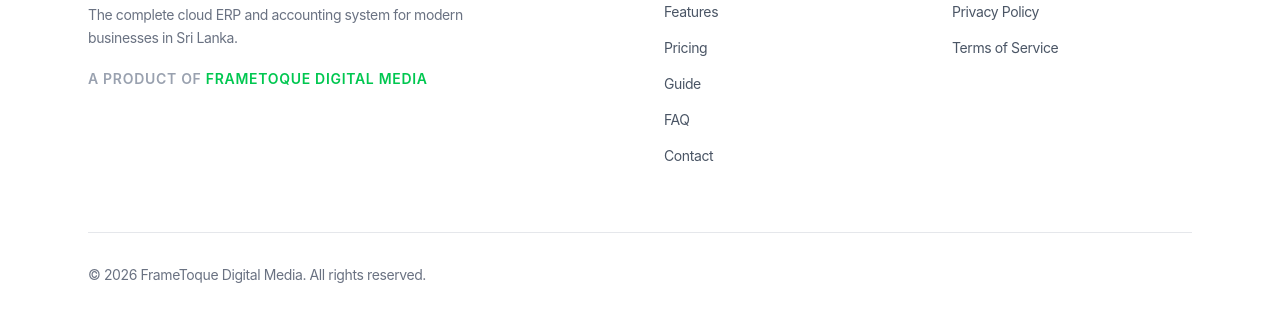
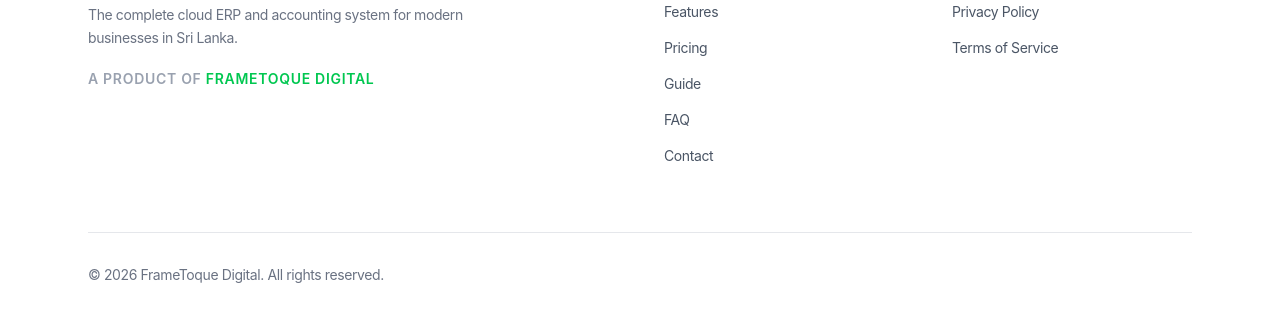
Before and after one commit to frametoque/framebooks, a Next.js app: page / in a window 1280 px wide. Shown: the part 6621-6935 px from the top of the page. Built offline with nearby package versions, Linux system fonts and the light colour scheme; no server answers; the database is empty; a web font is replaced by a local one.

Commit message:
chore: update brand name from FrameToque Digital Media to FrameToque Digital

```diff
--- a/src/app/(dashboard)/user/settings/MainPage.tsx
+++ b/src/app/(dashboard)/user/settings/MainPage.tsx
@@ -1049,7 +1049,7 @@ export default function SettingsPage({ initialPlans, initialSection }: SettingsP
                 <MdLock className="w-4 h-4 text-brand-500" />
               </div>
               <p className="text-[11px] leading-relaxed">
-                Your data stays secure with <span className="text-brand-500 font-medium">enterprise-grade encryption</span>. &copy; {new Date().getFullYear()}. <a href="https://frametoque.com" target="_blank" rel="noopener noreferrer" className="hover:text-brand-400 transition-colors hover:underline">FrameToque Digital Media</a>. All rights reserved.
+                Your data stays secure with <span className="text-brand-500 font-medium">enterprise-grade encryption</span>. &copy; {new Date().getFullYear()}. <a href="https://frametoque.com" target="_blank" rel="noopener noreferrer" className="hover:text-brand-400 transition-colors hover:underline">FrameToque Digital</a>. All rights reserved.
               </p>
             </div>
 
@@ -1494,7 +1494,7 @@ export default function SettingsPage({ initialPlans, initialSection }: SettingsP
                               value={tenantFormData.name}
                               onChange={handleTenantChange}
                               disabled={currentUserRole === 'Viewer'}
-                              placeholder="e.g. FrameToque Digital Media"
+                              placeholder="e.g. FrameToque Digital"
                               className="w-full pl-10 pr-4 py-2.5 bg-card/60 hover:bg-card border border-border focus:border-brand-500 focus:ring-2 focus:ring-brand-500/20 rounded-xl text-foreground text-sm transition-all outline-none disabled:opacity-50"
                               required
                             />
--- a/src/components/landing/Footer.tsx
+++ b/src/components/landing/Footer.tsx
@@ -24,7 +24,7 @@ export default function Footer() {
                 rel="noopener noreferrer"
                 className="text-[#00C750] hover:underline"
               >
-                FrameToque Digital Media
+                FrameToque Digital
               </a>
             </p>
           </div>
@@ -57,7 +57,7 @@ export default function Footer() {
           </div>
         </div>
         <div className="border-t border-[#E5E7EB] pt-6 sm:pt-8 flex flex-col sm:flex-row justify-between items-center gap-3 text-xs sm:text-sm text-gray-500 text-center sm:text-left">
-          <p>© {new Date().getFullYear()} FrameToque Digital Media. All rights reserved.</p>
+          <p>© {new Date().getFullYear()} FrameToque Digital. All rights reserved.</p>
         </div>
       </div>
     </footer>
--- a/src/lib/guide-content.ts
+++ b/src/lib/guide-content.ts
@@ -575,7 +575,7 @@ export const guideGroups: GuideGroup[] = [
             title: '2. Entering Business Identity & Industry',
             content: 'Specify your company\'s operational name and primary sector so Framebooks can format your documentation appropriately.',
             bullets: [
-              'Business Name: Enter your official registered or trading name (e.g. FrameToque Digital Media)',
+              'Business Name: Enter your official registered or trading name (e.g. FrameToque Digital)',
               'Industry: Select your business domain (e.g. Technology, Retail, Hospitality, Services)',
               'Updates synchronize automatically to all future PDF headers, quotations, and client portals'
             ]
```
